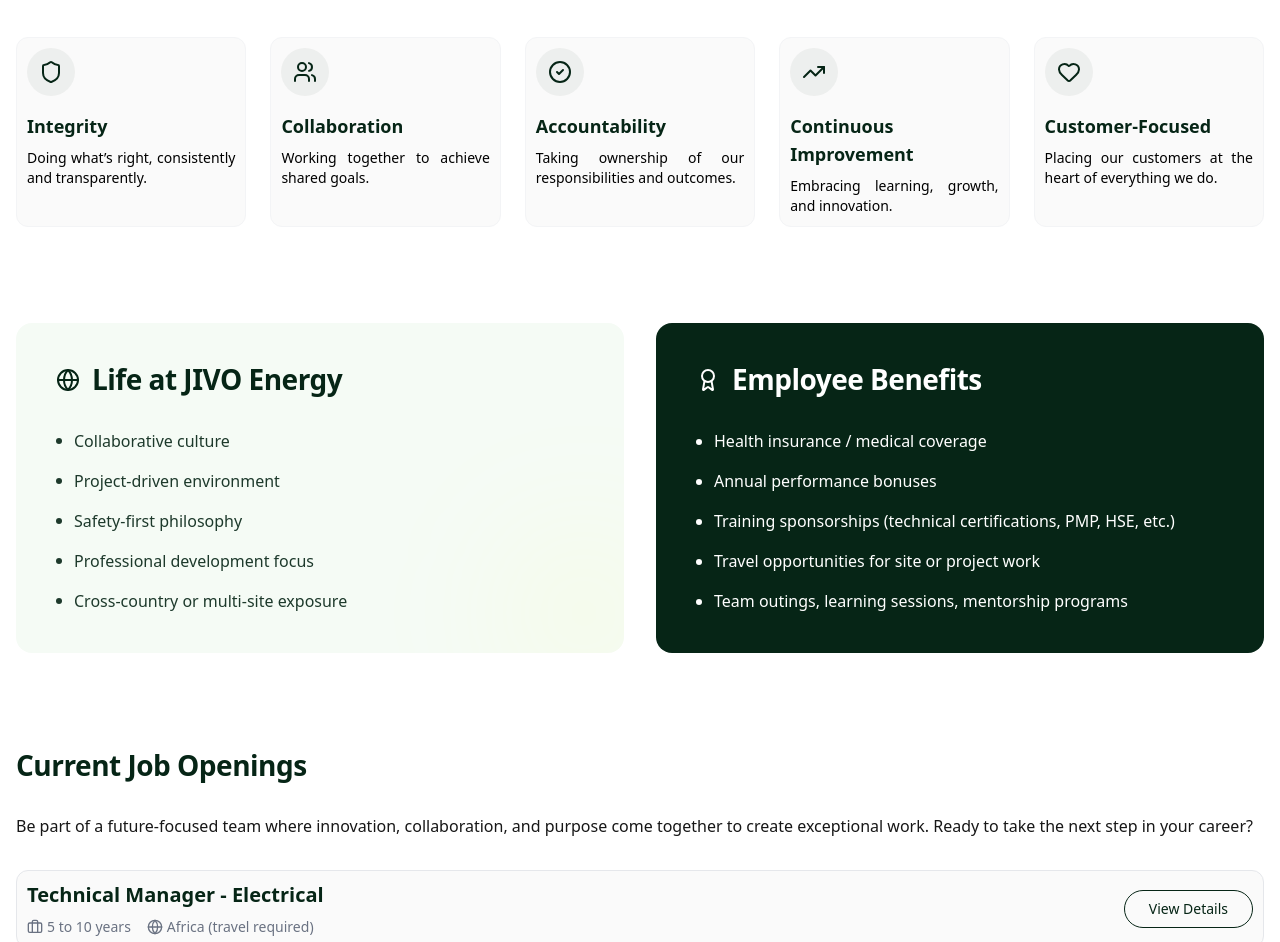
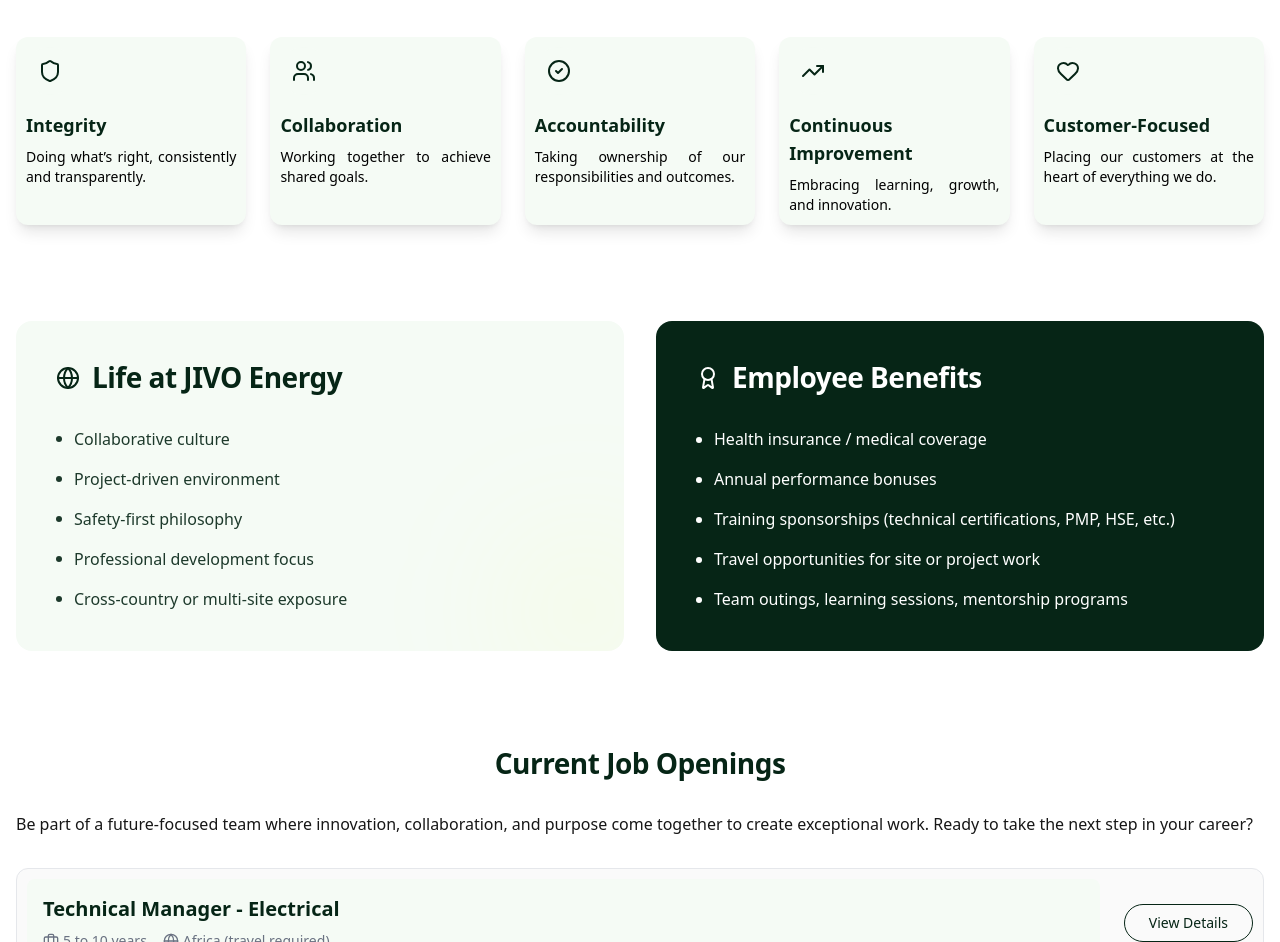
Before and after one commit to nchugh06/jivoenergy-main, a Next.js app: page /careers in a window 1280 px wide. Shown: the part 1090-2032 px from the top of the page. Built offline with nearby package versions, Linux system fonts and the light colour scheme.

Commit message:
Changes Done

```diff
--- a/src/app/business-areas/[slug]/BusinessAreaDetailClient.tsx
+++ b/src/app/business-areas/[slug]/BusinessAreaDetailClient.tsx
@@ -183,7 +183,7 @@
         )}
 
         {/* Call to Action */}
-        <div className="bg-[#062516]/5 rounded-lg p-12 text-center">
+        {/* <div className="bg-[#062516]/5 rounded-lg p-12 text-center">
           <h3 className="text-2xl font-bold text-[#062516] mb-4">
             Interested in Our {displayTitle} Solutions?
           </h3>
@@ -196,7 +196,7 @@
           >
             Contact Us
           </a>
-        </div>
+        </div> */}
       </div>
 
       <Footer />
--- a/src/app/business-areas/page.tsx
+++ b/src/app/business-areas/page.tsx
@@ -172,7 +172,7 @@
         <div className="max-w-7xl mx-auto px-4">
           <div className="text-center mb-16">
             <h3 className="section-title-spl text-center text-[#062516] mb-10">Business Areas</h3>
-            <p className="text-gray-600 px-6 md:px-12 max-w-7xl mx-auto">
+            <p>
               <b>JIVO Energy</b> delivers integrated renewable energy and sustainable infrastructure solutions across Africa, combining advanced engineering, project development, EPC execution, energy storage technologies, and long-term operational support. With expertise spanning utility-scale Solar PV, Battery Energy Storage Systems (BESS), hybrid energy systems, transmission & distribution infrastructure, and waste-to-energy solutions, we develop reliable, efficient, and future-ready energy ecosystems tailored for emerging markets.<br></br><br></br>
               Our multidisciplinary team specializes in complete project lifecycle execution — from feasibility studies, detailed engineering, grid integration, procurement, construction, commissioning, SCADA integration, and operations & maintenance — ensuring technically optimized and bankable energy solutions for utilities, governments, industries, commercial clients, and development agencies.
             </p>
--- a/src/app/capabilities/page.tsx
+++ b/src/app/capabilities/page.tsx
@@ -158,7 +158,7 @@
         </div>
       </section> */}
 
-      <section className="bg-white py-16 md:py-24">
+      <section className="bg-white py-5">
         <div className="container mx-auto px-4">
           <h3 className="section-title text-center text-[#062516] mb-10">Our Capabilities</h3>
           <div className="mb-10 flex flex-col gap-3 lg:flex-row lg:items-end lg:justify-between">
--- a/src/app/careers/page.tsx
+++ b/src/app/careers/page.tsx
@@ -159,7 +159,7 @@
         {/* Why Work With Us */}
         <div className="grid md:grid-cols-2 gap-12 items-center mb-24">
           <div className="space-y-8">
-            <h3 className="section-title text-[#062516]">
+            <h3 className="section-title text-[#062516] text-center">
               Why Work With Us?
             </h3>
             <p className="text-gray-600 mb-6">
@@ -195,7 +195,7 @@
         </div>
 
         {/* Our Culture & Values */}
-        <div className="mb-24">
+        <div className="mb-24 ">
           <h3 className="section-title text-center text-[#062516]">Our Culture & Values</h3>
           <div className="grid md:grid-cols-3 lg:grid-cols-5 gap-6">
             {[
@@ -205,12 +205,12 @@
               { icon: TrendingUp, title: "Continuous Improvement", desc: "Embracing learning, growth, and innovation." },
               { icon: Heart, title: "Customer-Focused", desc: "Placing our customers at the heart of everything we do." }
             ].map((value, index) => (
-              <div key={index} className="bg-[#F5FBF5] p-6 rounded-xl hover:shadow-lg transition-all duration-300 border border-gray-100 hover:border-[#062516]/20 group">
-                <div className="w-12 h-12 bg-[#062516]/5 rounded-full flex items-center justify-center mb-4 group-hover:bg-[#062516] transition-colors duration-300">
+              <div key={index} className="bg-[#F5FBF5] p-6 rounded-xl shadow-lg transition-all duration-300 group2">
+                <div className="w-12 h-12 bg-[#F5FBF5] rounded-full flex items-center justify-center mb-4 group2-hover:bg-[#062516] transition-colors duration-300">
                   <value.icon className="w-6 h-6 text-[#062516] group-hover:text-white transition-colors duration-300" />
                 </div>
-                <h4 className="text-lg font-bold text-[#062516] mb-2">{value.title}</h4>
-                <p className="text-sm text-black">{value.desc}</p>
+                <h4 className="text-lg font-bold text-[#062516] mb-2 bg-[#F5FBF5]">{value.title}</h4>
+                <p className="text-sm text-black bg-[#F5FBF5]">{value.desc}</p>
               </div>
             ))}
           </div>
@@ -265,7 +265,7 @@
 
         {/* Job Openings */}
         <div className="mb-16">
-          <h3 className="section-title text-[#062516] mb-4">Current Job Openings</h3>
+          <h3 className="section-title text-[#062516] text-center">Current Job Openings</h3>
           <p className="mb-8">
             Be part of a future-focused team where innovation, collaboration, and purpose come together to create exceptional work.
             Ready to take the next step in your career? {/* <span className="font-semibold text-[#062516]">Apply Now!</span> */}
@@ -293,7 +293,7 @@
               // }
             ].map((job, index) => (
               <div key={index} className="bg-white border border-gray-200 p-6 rounded-xl hover:shadow-md transition-shadow flex flex-col md:flex-row md:items-center justify-between group">
-                <div>
+                <div className="bg-[#F5FBF5] p-4 rounded-lg mb-4 md:mb-0 md:mr-6 flex-1">
                   <h4 className="text-xl font-bold text-[#062516] group-hover:text-[#062516]/80 transition-colors">
                     {job.title}
                   </h4>
--- a/src/app/globals.css
+++ b/src/app/globals.css
@@ -271,6 +271,11 @@
   color: #111827;
 }
 
+.group2{
+  padding: 10px;
+  color: #111827;
+}
+
 .abGroup{
   background: #1c4832;
   padding: 10px;
```
